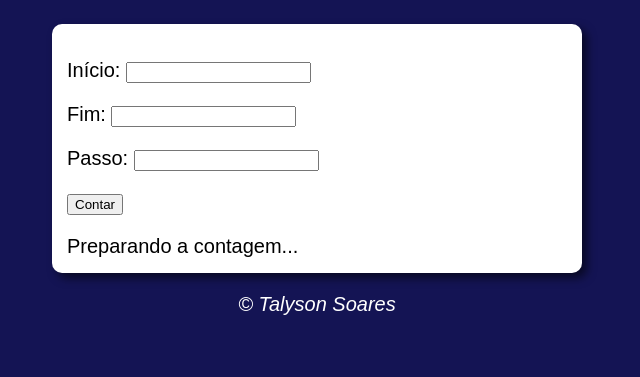
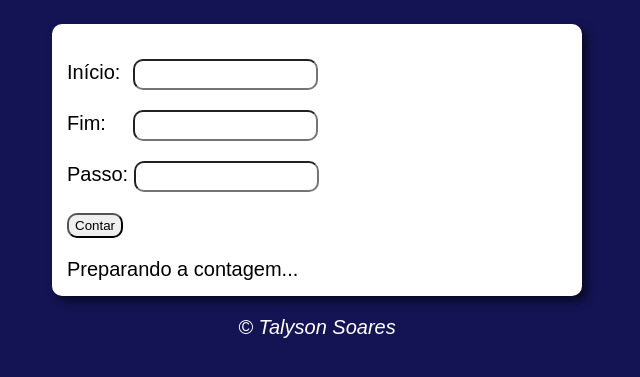
Before and after one commit to TalysonSoares/SuperContador, a plain HTML site: page index.html in a window 1280 px wide. Shown: the part 75-452 px from the top of the page, without its empty margins (323-963 px from the left). Drawn offline with Linux system fonts and the light colour scheme.

Commit message:
Finalizando o projeto

```diff
--- a/styles.css
+++ b/styles.css
@@ -17,6 +17,19 @@ section {
     box-shadow: 5px 5px 10px rgba(0, 0, 0, 0.582);
 }
 
+#txti {
+    margin-left: 7px;
+}
+
+#txtf {
+    margin-left: 22px;
+}
+
+input {
+    border-radius: 10px;
+    height: 25px;
+}
+
 footer {
     color: white;
     text-align: center;
```
